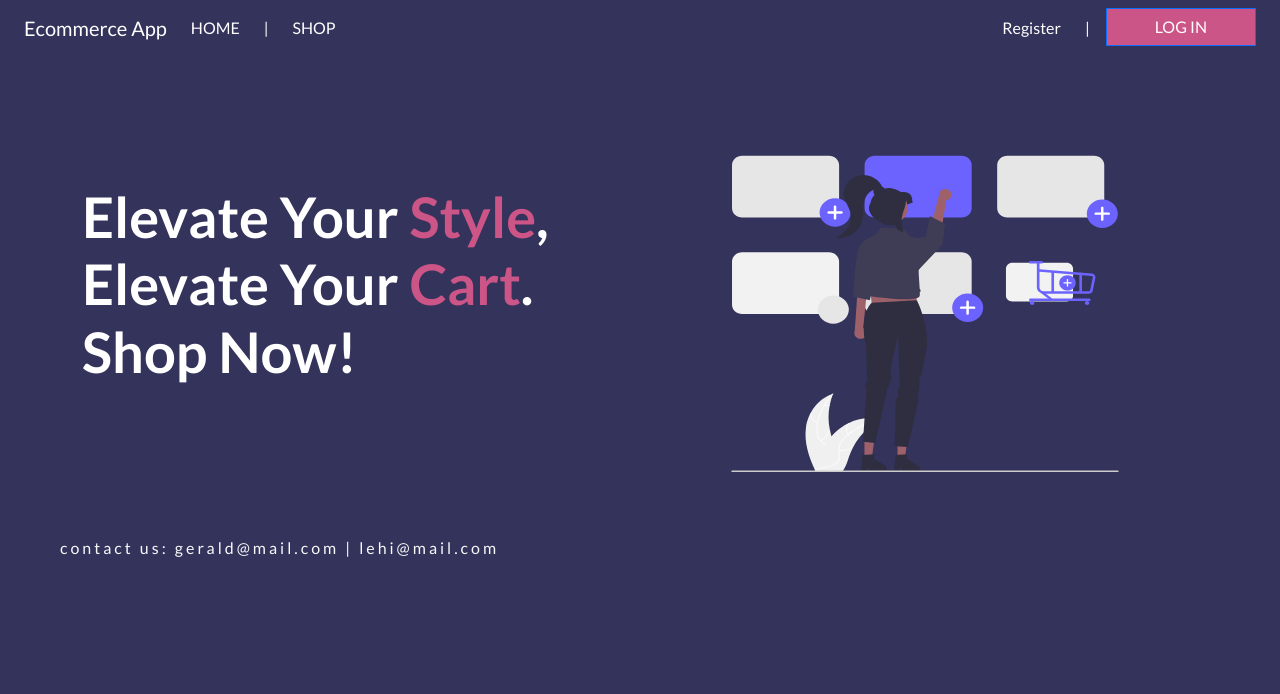
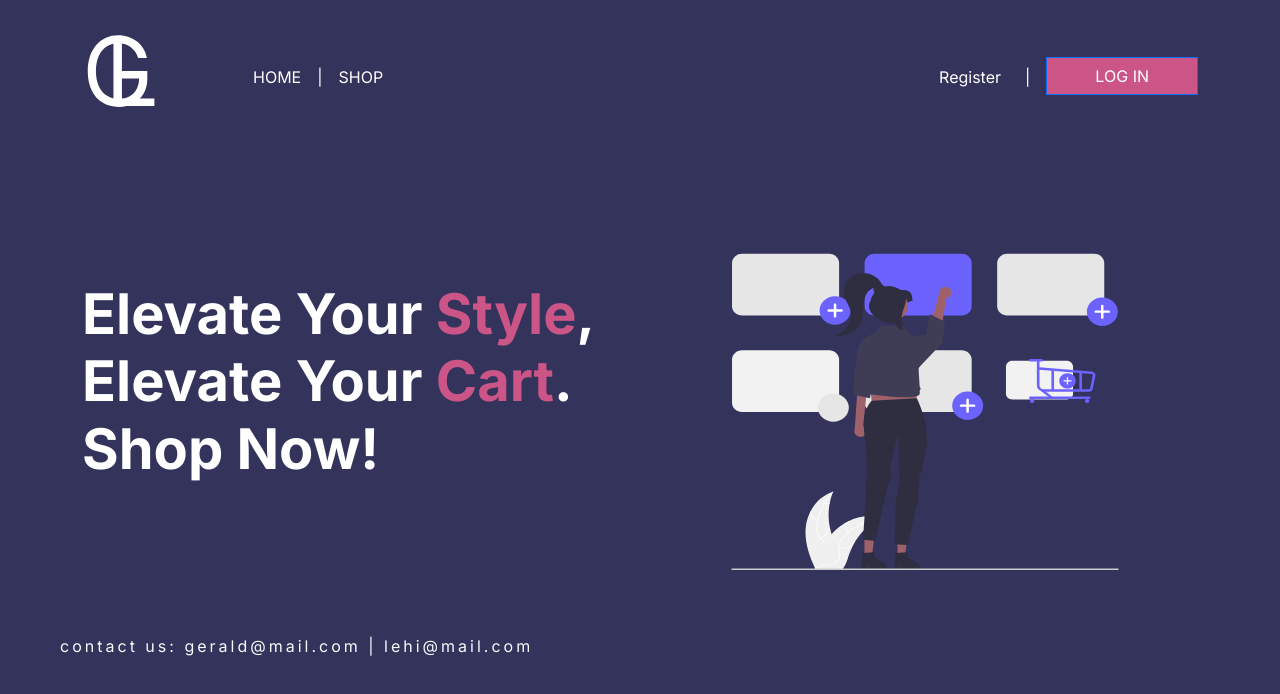
Before and after one commit to geraldjove/b335-capstone-jove-3, a React (Create React App) app: page / in a window 1280 px wide. Shown: the top 694 px of the page. Built offline with nearby package versions, Linux system fonts and the light colour scheme; no server answers.

Commit message:
Add styling on homepage

```diff
--- a/public/index.html
+++ b/public/index.html
@@ -29,7 +29,7 @@
     <link rel="preconnect" href="https://fonts.googleapis.com" />
     <link rel="preconnect" href="https://fonts.gstatic.com" crossorigin />
     <link
-      href="https://fonts.googleapis.com/css2?family=Lato:ital,wght@0,100;0,300;0,400;0,700;0,900;1,100;1,300;1,400;1,700;1,900&family=Rubik&display=swap"
+      href="https://fonts.googleapis.com/css2?family=Inter:wght@100..900&display=swap"
       rel="stylesheet"
     />
   </head>
--- a/src/App.css
+++ b/src/App.css
@@ -3,27 +3,27 @@
   margin: 0;
   padding: 0;
   box-sizing: border-box;
-  font-family: "Lato", sans-serif;
+  font-family: "Inter", sans-serif;
 }
 
 .cardHighlight {
   min-height: 100%;
 }
 
-h1{
+h1 {
   font-weight: bolder !important;
   color: white !important;
 }
 
-.h1-pink{
+.h1-pink {
   color: #cc5588 !important;
 }
 
-.btn-pink{
+.btn-pink {
   background-color: #cc5588 !important;
 }
 
-body{
+body {
   background-color: #33335b !important;
 }
 
--- a/src/components/AppNavBar.js
+++ b/src/components/AppNavBar.js
@@ -3,6 +3,7 @@ import { Link, NavLink } from "react-router-dom";
 import { useContext, useState } from "react";
 import UserContext from "../UserContext";
 import Swal from "sweetalert2";
+import Brand from "../images/brand.svg";
 
 export default function AppNavbar() {
   const { user } = useContext(UserContext);
@@ -28,11 +29,11 @@ export default function AppNavbar() {
   return (
     <Navbar
       expand="lg"
-      className="text-center d-flex justify-content-center align-items-center text-white"
+      className="text-lg-center d-flex justify-content-center align-items-center text-white"
     >
-      <Container fluid class>
+      <Container>
         <Navbar.Brand as={Link} to="/" className="text-white">
-          Ecommerce App
+          <img src={Brand} />
         </Navbar.Brand>
         <Navbar.Toggle aria-controls="basic-navbar-nav" />
         <Navbar.Collapse id="basic-navbar-nav">
@@ -40,9 +41,9 @@ export default function AppNavbar() {
             <Nav.Link as={NavLink} to="/" className="text-white">
               HOME
             </Nav.Link>
-            <span className="divider mx-3 d-flex justify-content-center align-items-center">
-                    |
-                  </span>
+            <span className="divider mx-2 d-none d-lg-flex justify-content-center align-items-center">
+              |
+            </span>
             <Nav.Link as={NavLink} to="/b4/products" className="text-white">
               SHOP
             </Nav.Link>
@@ -54,11 +55,7 @@ export default function AppNavbar() {
                   <Nav.Link as={NavLink} to="/b4/orders">
                     Orders
                   </Nav.Link>
-                  <Link
-                    to="#"
-                    onClick={handleLogout}
-                    className="logout-link"
-                  >
+                  <Link to="#" onClick={handleLogout} className="logout-link">
                     <Button variant="danger" className="rounded-0">
                       Log Out
                     </Button>
@@ -67,7 +64,21 @@ export default function AppNavbar() {
               ) : (
                 <>
                   <Nav.Link as={NavLink} to="/b4/cart/get-cart">
-                  <svg xmlns="http://www.w3.org/2000/svg" width="30" height="30" viewBox="0 0 24 24" fill="none" stroke="#e4e4e6" stroke-width="1" stroke-linecap="butt" stroke-linejoin="round"><circle cx="10" cy="20.5" r="1"/><circle cx="18" cy="20.5" r="1"/><path d="M2.5 2.5h3l2.7 12.4a2 2 0 0 0 2 1.6h7.7a2 2 0 0 0 2-1.6l1.6-8.4H7.1"/></svg>
+                    <svg
+                      xmlns="http://www.w3.org/2000/svg"
+                      width="30"
+                      height="30"
+                      viewBox="0 0 24 24"
+                      fill="none"
+                      stroke="#e4e4e6"
+                      stroke-width="1"
+                      stroke-linecap="butt"
+                      stroke-linejoin="round"
+                    >
+                      <circle cx="10" cy="20.5" r="1" />
+                      <circle cx="18" cy="20.5" r="1" />
+                      <path d="M2.5 2.5h3l2.7 12.4a2 2 0 0 0 2 1.6h7.7a2 2 0 0 0 2-1.6l1.6-8.4H7.1" />
+                    </svg>
                   </Nav.Link>
                   <span className="divider mx-3 d-flex justify-content-center align-items-center">
                     |
@@ -75,7 +86,8 @@ export default function AppNavbar() {
                   <Link
                     to="#"
                     onClick={handleLogout}
-                    className="logout-link d-flex justify-content-center align-items-center" style={{ textDecoration: 'none' }}
+                    className="logout-link d-flex justify-content-center align-items-center"
+                    style={{ textDecoration: "none" }}
                   >
                     <Button variant="danger" className="rounded-0 px-4">
                       Log Out
@@ -85,13 +97,21 @@ export default function AppNavbar() {
               )
             ) : (
               <>
-                <Nav.Link as={NavLink} to="/b4/register" className="register-link text-white">
+                <Nav.Link
+                  as={NavLink}
+                  to="/b4/register"
+                  className="register-link text-white"
+                >
                   Register
                 </Nav.Link>
-                <span className="divider mx-3 d-flex justify-content-center align-items-center">
-                    |
-                  </span>
-                <Link as={NavLink} to="/b4/login" style={{ textDecoration: 'none' }}>
+                <span className="divider mx-3 d-none d-lg-flex justify-content-center align-items-center">
+                  |
+                </span>
+                <Link
+                  as={NavLink}
+                  to="/b4/login"
+                  style={{ textDecoration: "none" }}
+                >
                   <Button className="btn-pink rounded-0 px-5">LOG IN</Button>
                 </Link>
               </>
```
Also changed, not shown: src/images/brand.svg (added), src/images/shop.svg (added).
